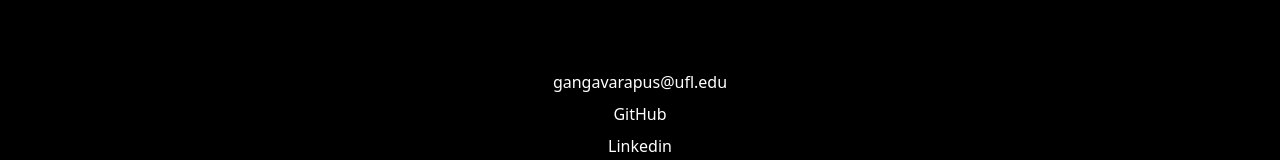
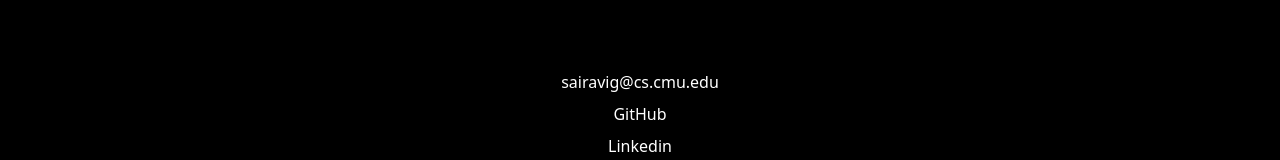
Before and after one commit to FloareDor/Portfolio-Site, a Next.js app: page /socials in a window 1280 px wide. Shown: the part 170-330 px from the top of the page. Built offline with nearby package versions, Linux system fonts and the light colour scheme.

Commit message:
chore: changed ufl email to cmu one

```diff
--- a/src/pages/socials/index.tsx
+++ b/src/pages/socials/index.tsx
@@ -7,7 +7,7 @@ const socials = () => {
             <div className="flex flex-col bg-black">
                 <Navbar />
                 <div className="flex flex-col items-center gap-2 pt-28 lg:pt-60 md:pt-60 sm:pt-60">
-                    <span className="text-white font-sans">gangavarapus@ufl.edu</span>
+                    <span className="text-white font-sans">sairavig@cs.cmu.edu</span>
                     <Link href={"https://github.com/FloareDor"} target="_blank">
                         <span className="text-white font-sans hover:text-gray-300">GitHub</span>
                     </Link>
```
Also changed, not shown: 2 other files (tests, documents, lock files or other folders).
